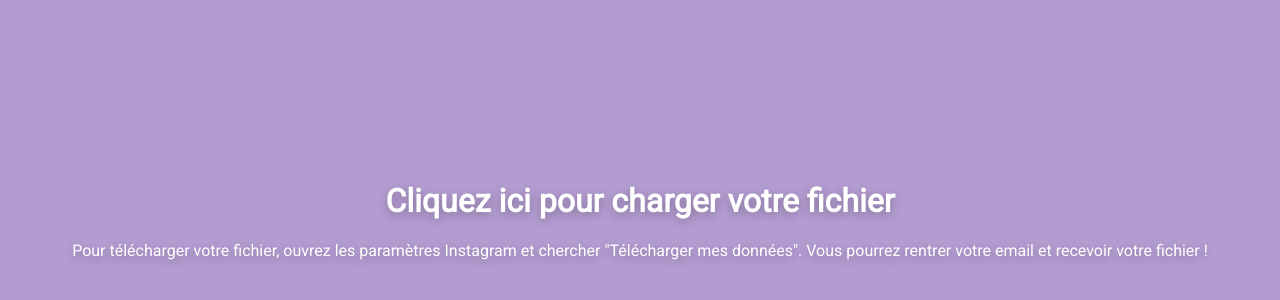
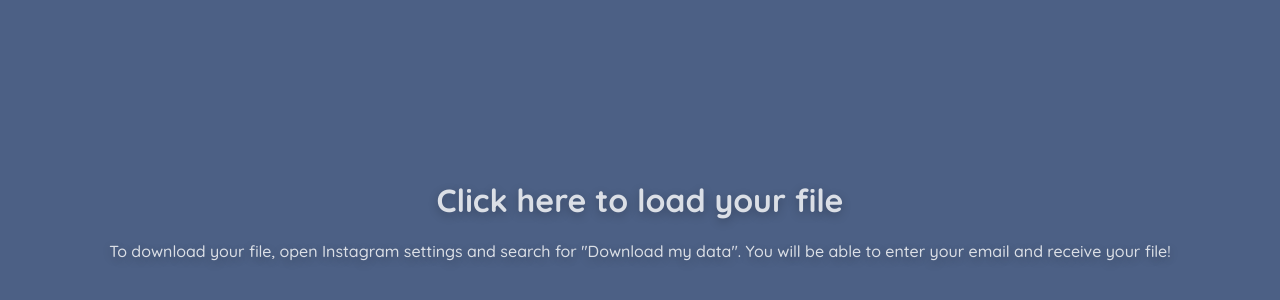
Before and after one commit to Androz2091/my-insta-stats, a Svelte app: page / in a window 1280 px wide. Shown: the part 182-482 px from the top of the page. Built offline with nearby package versions, Linux system fonts and the light colour scheme.

Commit message:
:sparkles: Change colors and add words

```diff
--- a/public/index.html
+++ b/public/index.html
@@ -6,6 +6,8 @@
 
 	<title>Svelte app</title>
 
+	<link rel="preconnect" href="https://fonts.gstatic.com">
+	<link href="https://fonts.googleapis.com/css2?family=Quicksand:wght@500;700&display=swap" rel="stylesheet">
 	<link rel='icon' type='image/png' href='/favicon.png'>
 	<link rel='stylesheet' href='/global.css'>
 	<link rel='stylesheet' href='/build/bundle.css'>
--- a/src/App.svelte
+++ b/src/App.svelte
@@ -15,7 +15,6 @@
 
 <style>
 	.app {
-		width: 100vw;
 		height: 100vh;
 	}
 </style>
--- a/src/components/Card.svelte
+++ b/src/components/Card.svelte
@@ -8,7 +8,7 @@
 
 <style>
     .card {
-        background-color: #845EC2;
+        background-color: #35435d;
         border-radius: 10px;
         padding: 20px;
     }
@@ -25,9 +25,8 @@
         .card.third {
             grid-column: 6 / 12;
         }
-        .card.top-users {
-            grid-column: 1 / 6;
-            grid-row: 2 / 5;
+        .card.words {
+            grid-column: 1 / 12;
         }
         .card.hours {
             grid-column: 6 / 12;
--- a/src/main.css
+++ b/src/main.css
@@ -1,12 +1,16 @@
-@import url('https://fonts.googleapis.com/css2?family=Roboto&display=swap');
+@import url('https://fonts.googleapis.com/css2?family=Quicksand:wght@500;700&display=swap');
 
 body {
-    font-family: 'Roboto', sans-serif;
+    font-family: 'Quicksand', sans-serif !important;
     margin: 0;
     padding: 0;
-    background: #B39CD0;
+    background: #4C6085;
+}
+
+body * {
+    color: #dbdfe6;
 }
 
 .text-highlight {
-    color: #FFC75F;
+    color: white;
 }
--- a/src/views/Home.svelte
+++ b/src/views/Home.svelte
@@ -27,7 +27,7 @@
         <Card name="words">
             <h3>What Instagram thinks you like</h3>
             <p>Instagram will try to suggest these types of content.</p>
-            <ul>
+            <ul style="column-count: 3;">
                 {#each $data.topics as topic}
                     <li>{ topic }</li>
                 {/each}
--- a/src/views/Loader.svelte
+++ b/src/views/Loader.svelte
@@ -54,26 +54,32 @@
     }
 </script>
 
-<div class="loader" style="{!loading && 'cursor: pointer;'} text-align: center" on:click="{filePopup}">
+<div class="loader">
+    <div class="center" style="{!loading && 'cursor: pointer;'} text-align: center" on:click="{filePopup}">
         {#if loading}
             <h2>{$loadTask || 'En cours de chargement...'}</h2>
         {:else if error}
             <h2 style="color: red">Une erreur est survenue... Réessayez !</h2>
         {:else}
             <div>
-            <h1>Cliquez ici pour charger votre fichier</h1>
-            <p style="display: block;">Pour télécharger votre fichier, ouvrez les paramètres Instagram et chercher "Télécharger mes données". Vous pourrez rentrer votre email et recevoir votre fichier !</p>
+                <h1>Click here to load your file</h1>
+                <p style="display: block;">To download your file, open Instagram settings and search for "Download my data". You will be able to enter your email and receive your file!</p>
             </div>
         {/if}
+    </div>
 </div>
 
 <style>
     .loader {
         color: white;
-        text-shadow: 0px 3px 10px rgba(0,0,0,.25);;
+        text-shadow: 0px 3px 10px rgba(0,0,0,.25);
         height: 100%;
         width: 100%;
+    }
+    .center {
         display: flex;
+        height: 100%;
+        width: 100%;
         align-items: center;
         justify-content: center;
     }
```
Lines whose indentation alone changed are shown as unchanged.
